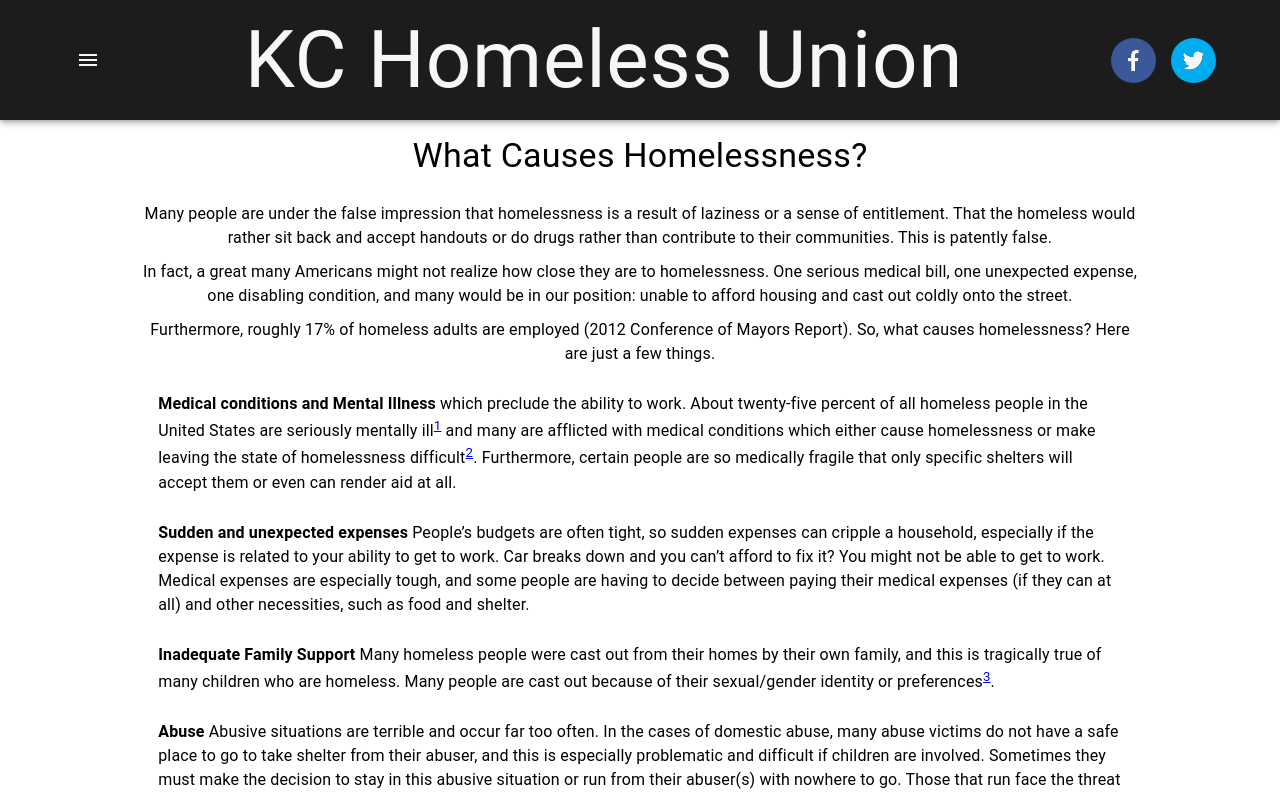
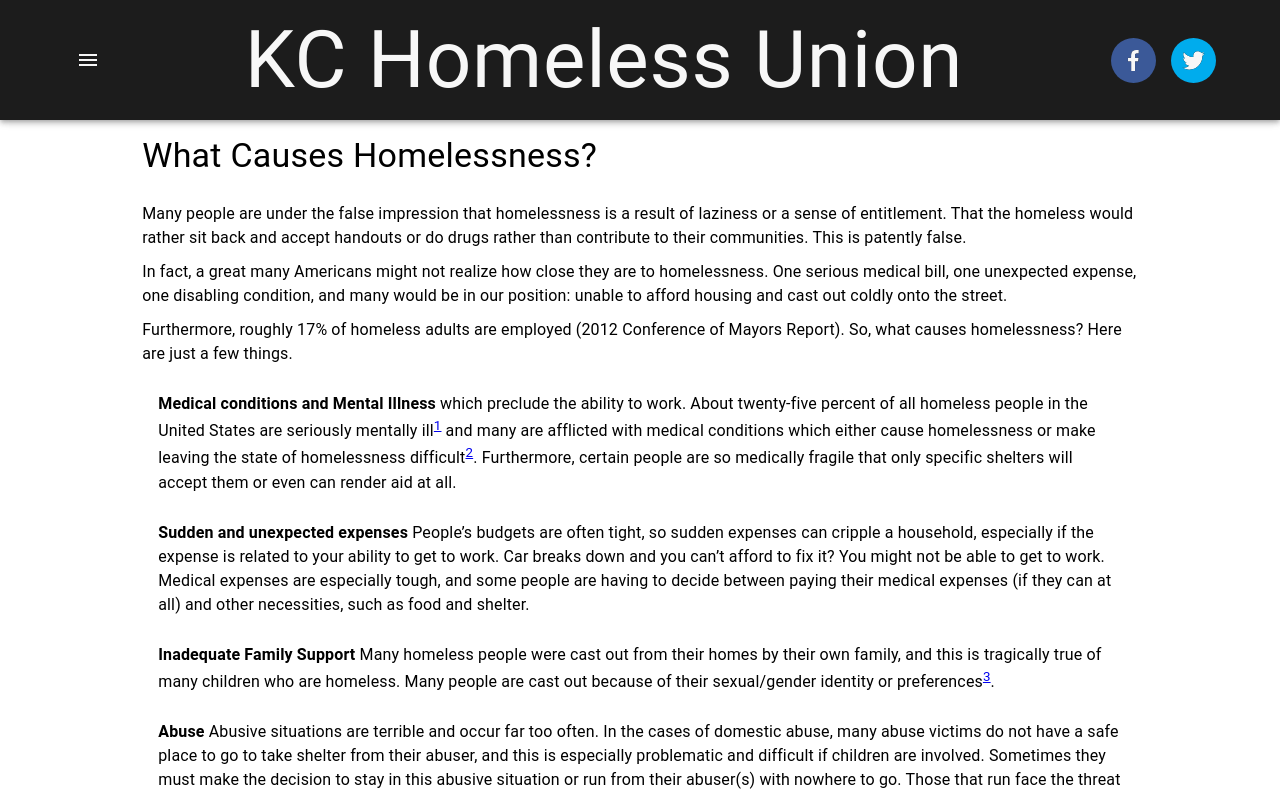
Before and after one commit to Kansas-City-Homeless-Union/Kansas-City-Homeless-Union.github.io, a React (Create React App) app: page /causes in a window 1280 px wide. Shown: the top 795 px of the page. Built offline with nearby package versions, Linux system fonts and the light colour scheme.

Commit message:
warning fixes

```diff
--- a/src/components/Causes/Causes.tsx
+++ b/src/components/Causes/Causes.tsx
@@ -1,9 +1,6 @@
-import { useState } from "react";
 import { Typography } from "@mui/material";
 import List from '@mui/material/List';
 import ListItem from '@mui/material/ListItem';
-import ResponsiveContainer from "../ResponsiveContainer/ResponsiveContainer";
-import ImgWithCaption from "../ImgWithCaption/ImgWithCaption";
 import { textMargin } from "./Causes.styles";
 
 
@@ -22,12 +19,10 @@ const Causes = () => {
     }
 
     return (
-        <div>
+        <div style={{ textAlign: "left" }}>
             <Typography variant="h4" component="h2" style={{ marginBottom: 25 }}>
                 What Causes Homelessness?
             </Typography>
-            {/* <ResponsiveContainer> */}
-                {/* <div> */}
                 <Typography style={textMargin}>
                     Many people are under the false impression that homelessness is a result of laziness or a sense of entitlement. That the homeless would rather sit back and accept handouts or do drugs rather than contribute to their communities. This is patently false.
                 </Typography>
@@ -38,12 +33,6 @@ const Causes = () => {
                     Furthermore, roughly 17% of homeless adults are employed (2012 Conference of Mayors Report).
                     So, what causes homelessness? Here are just a few things.
                 </Typography>
-                {/* </div> */}
-                {/* <ImgWithCaption
-                    src={stopTheSweepRally}
-                    caption="Stop the Sweep Rally at City Hall"
-                    /> */}
-                {/* </ResponsiveContainer> */}
                 <List>
                     <ListItem>
                         <Typography style={textMargin}>
--- a/src/components/Homepage/Homepage.tsx
+++ b/src/components/Homepage/Homepage.tsx
@@ -1,8 +1,8 @@
 import { Typography, Stack, Divider } from "@mui/material";
-import { demandStyle } from "./Homepage.styles";
+/* import { demandStyle } from "./Homepage.styles"; */
 import ImgWithCaption from "../ImgWithCaption/ImgWithCaption";
 import stopTheSweepRally from "./stopTheSweepRally.jpg";
-import { determineTextWidth } from "../../utils/determineTextWidth";
+/* import { determineTextWidth } from "../../utils/determineTextWidth"; */
 
 const Homepage = () => {
   return (
--- a/src/components/NavBar/NavBar.tsx
+++ b/src/components/NavBar/NavBar.tsx
@@ -57,10 +57,12 @@ const Navbar = () => {
 
   useEffect(() => {
     window.addEventListener("scroll", listenToScroll);
-    window.addEventListener("scroll", listenToScroll);
-    return () =>
+    window.addEventListener("resize", listenToResize);
+    return () => {
         window.removeEventListener("scroll", listenToScroll);
-  }, [])
+        window.removeEventListener("resize", listenToResize);
+    }
+  })
 
   return (
       <div style={{ marginBottom: 75 + (headerLarge ? 50 : 0)}}>
```
